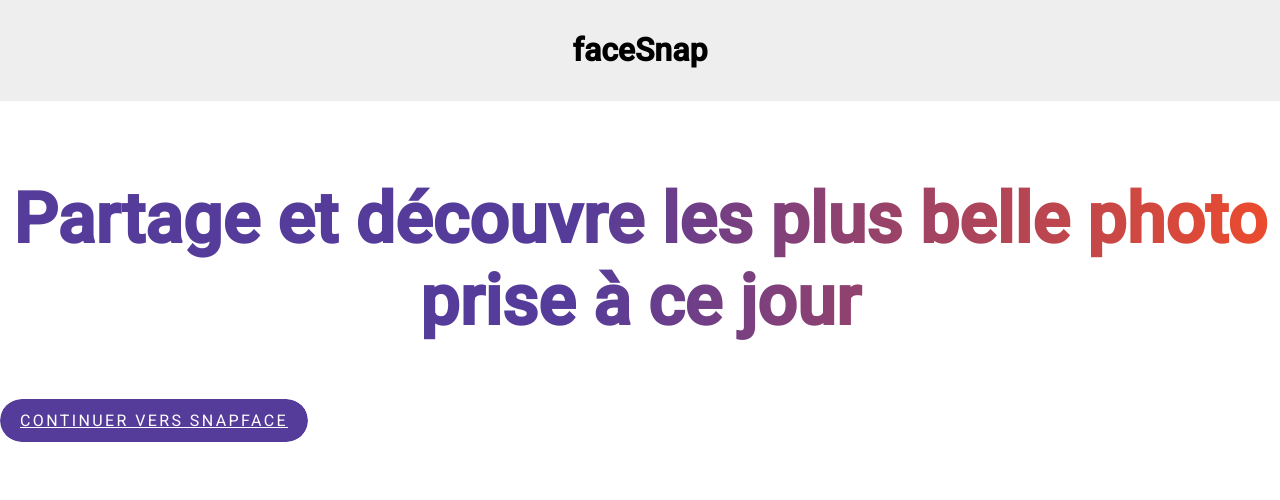
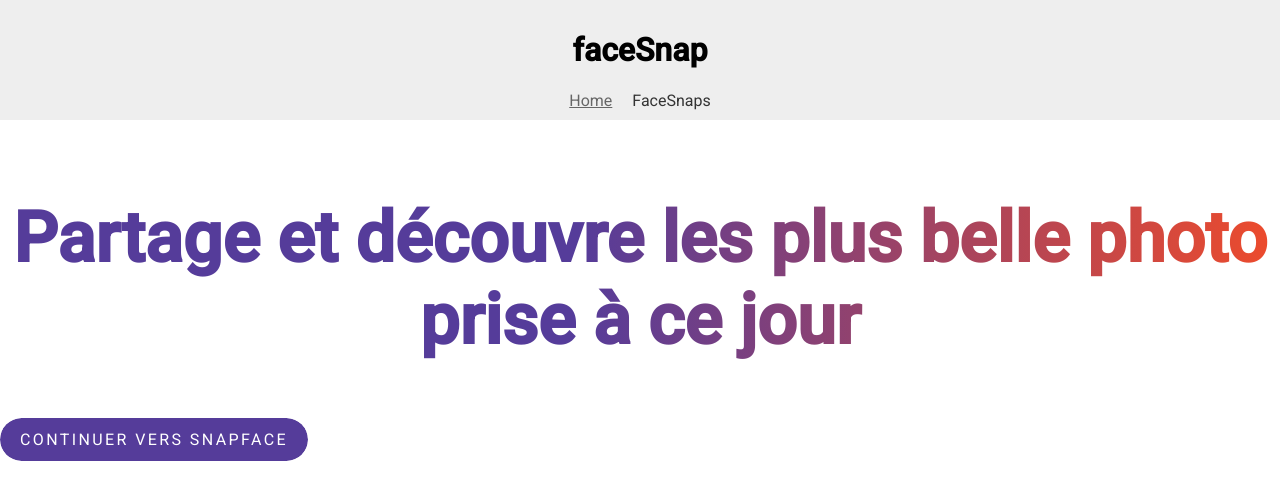
Before and after one commit to guyclement/snapface, an Angular app: page / in a window 1280 px wide. Shown: the top 500 px of the page. Built offline with nearby package versions, Linux system fonts and the light colour scheme.

Commit message:
Ajout d'une navbar

```diff
--- a/src/app/header/header.component.html
+++ b/src/app/header/header.component.html
@@ -1,3 +1,7 @@
 <header>
     <h1>faceSnap</h1>
+    <nav>
+        <a routerLink="" routerLinkActive="active" [routerLinkActiveOptions]="{ exact: true }">Home</a>
+        <a routerLink="facesnaps" routerLinkActive="active">FaceSnaps</a>
+    </nav>
 </header>
--- a/src/app/header/header.component.scss
+++ b/src/app/header/header.component.scss
@@ -4,3 +4,17 @@
     margin-bottom: 20px;
     padding: 10px;
   }
+
+  a {
+    margin: 0 10px;
+    color: #333;
+    text-decoration: none;
+    &:hover {
+      text-decoration: underline;
+    }
+  }
+
+  .active {
+    color: #666;
+    text-decoration: underline;
+  }
--- a/src/app/header/header.component.ts
+++ b/src/app/header/header.component.ts
@@ -1,8 +1,9 @@
 import { Component } from '@angular/core';
+import { RouterLink, RouterLinkActive } from '@angular/router';
 
 @Component({
   selector: 'app-header',
-  imports: [],
+  imports: [RouterLink, RouterLinkActive],
   templateUrl: './header.component.html',
   styleUrl: './header.component.scss'
 })
--- a/src/app/landing-page-component/landing-page-component.component.html
+++ b/src/app/landing-page-component/landing-page-component.component.html
@@ -1,6 +1,6 @@
 <div class="landing-page">
   <div class="landing-page__content">
     <h1>Partage et découvre les plus belle photo prise à ce jour</h1>
-    <a href="/facesnaps" class="button">Continuer vers snapface</a>
+    <a routerLink="facesnaps" class="button">Continuer vers snapface</a>
   </div>
 </div>
```
